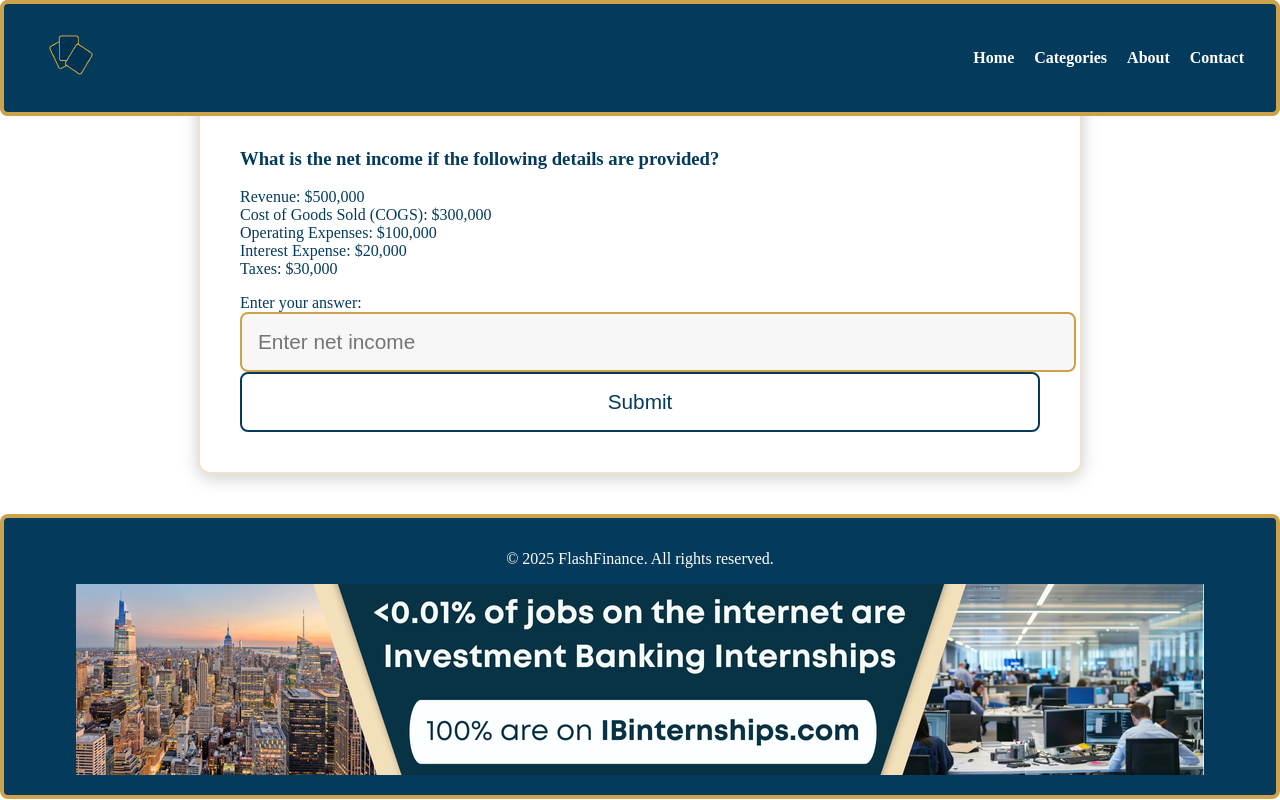
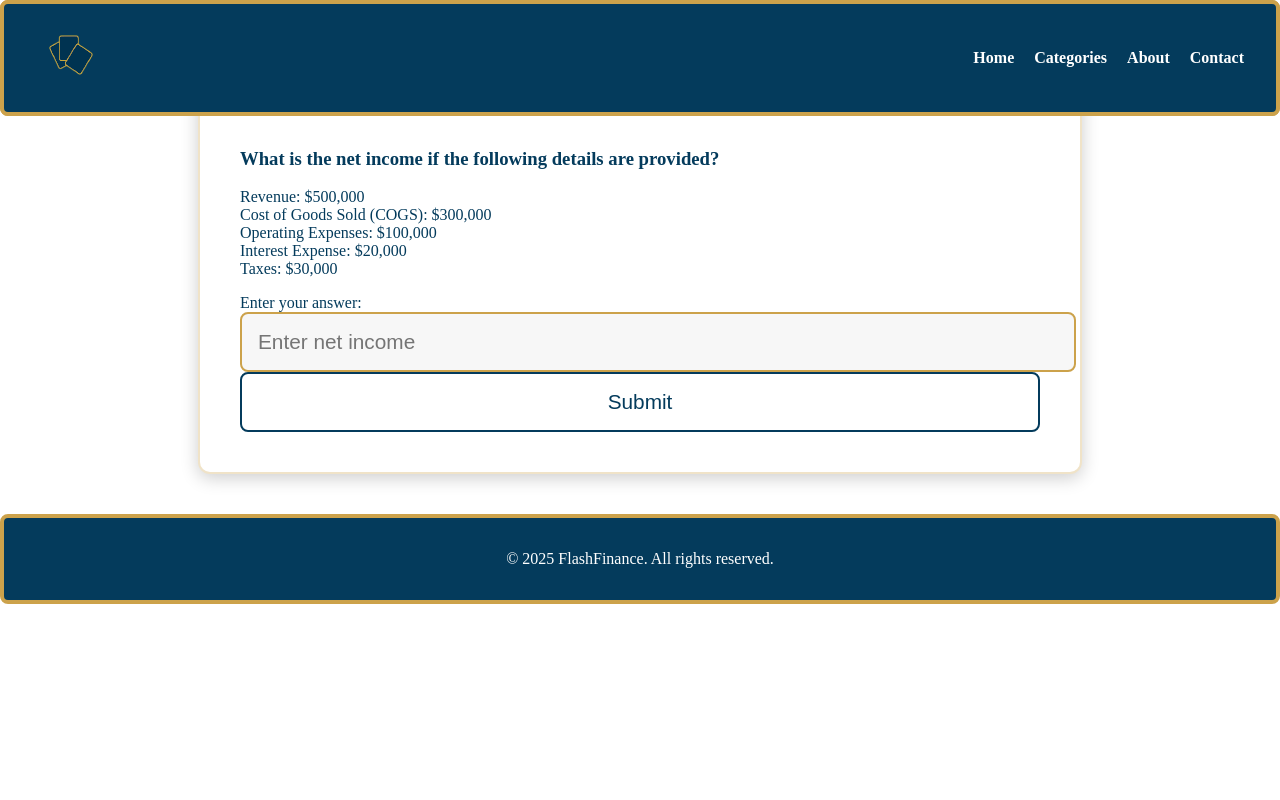
Before and after one commit to arnavs06/ReactFlashFinanceDraft, a React (Vite) app: page /math in a window 1280 px wide. Built offline with nearby package versions, Linux system fonts and the light colour scheme.

Commit message:
fixed footer

```diff
--- a/src/components/Footer.jsx
+++ b/src/components/Footer.jsx
@@ -4,7 +4,7 @@ import '../styles/index.css';
 const Footer = () => (
   <footer>
     <p>&copy; 2025 FlashFinance. All rights reserved.</p>
-    <img src='../linkedinBanner.png'></img>
+    {/*<img src='../linkedinBanner.png'></img>*/}
   </footer>
 );
 
```
